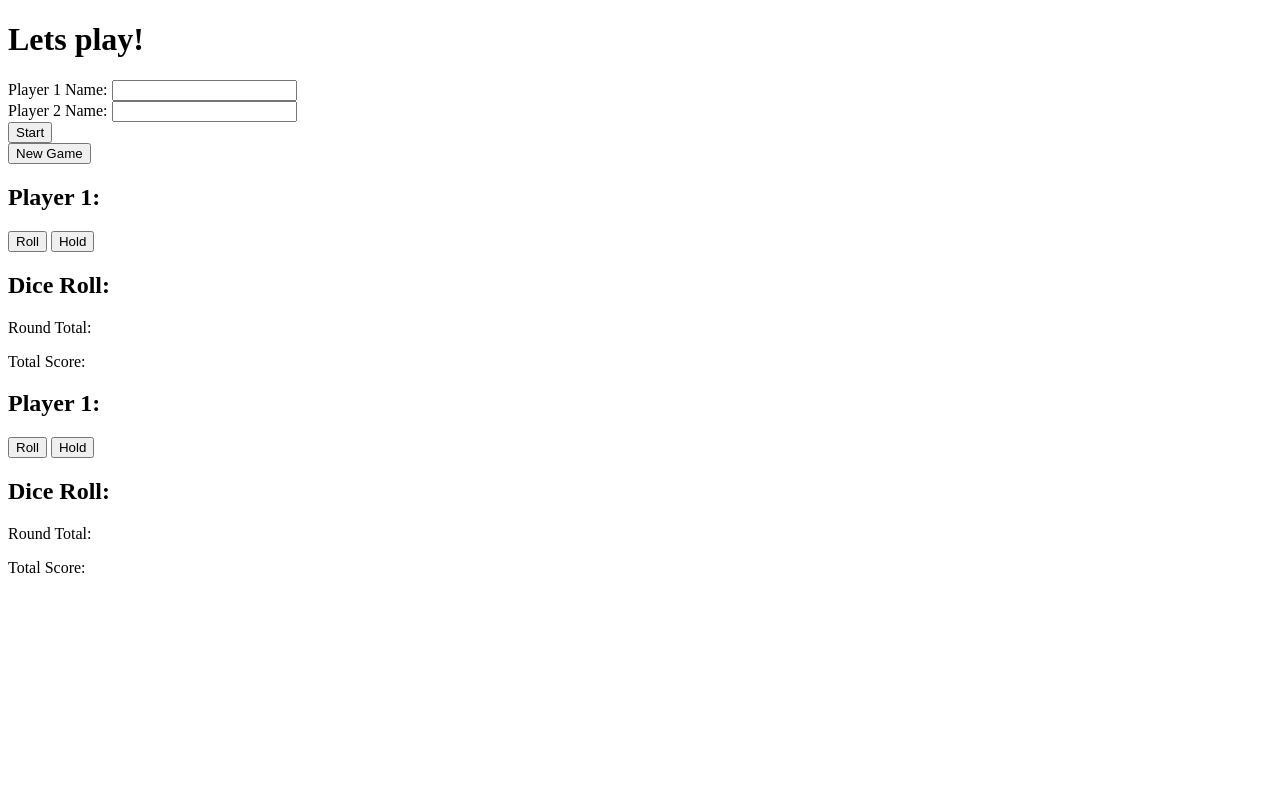
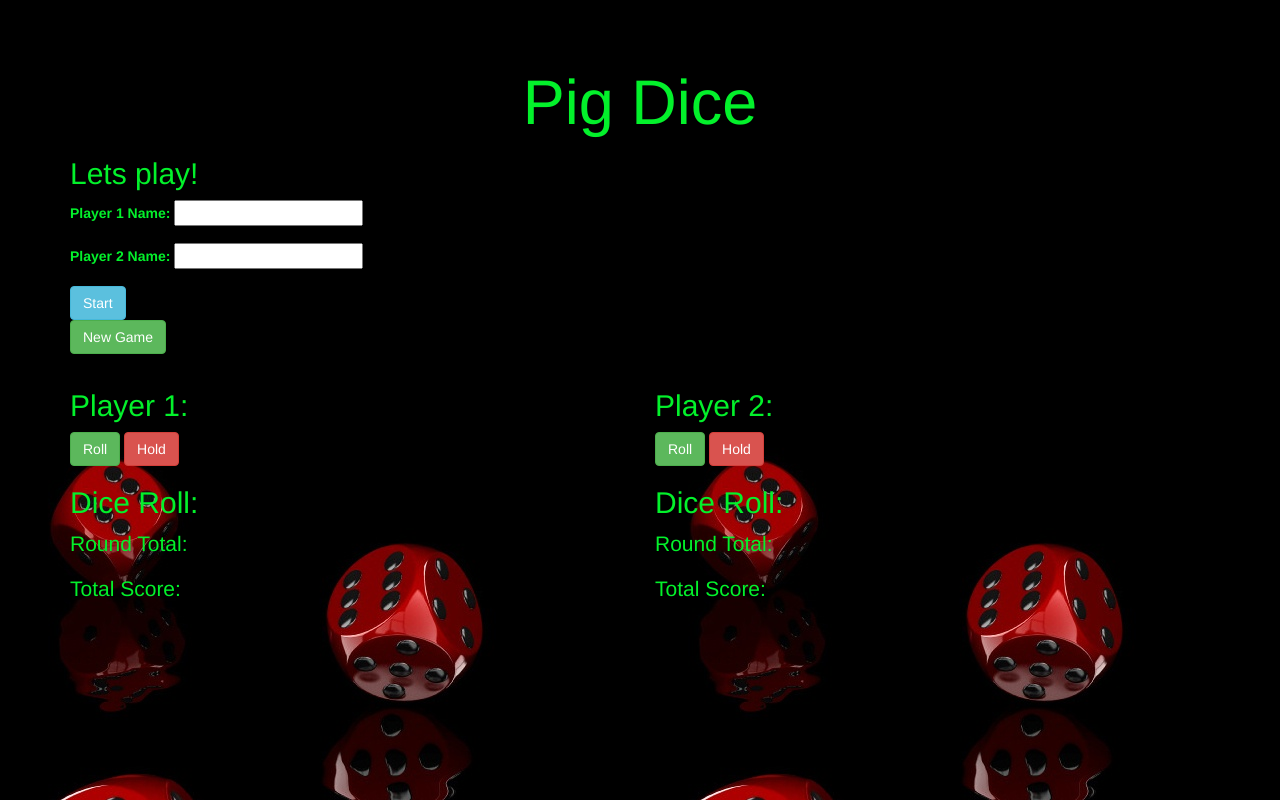
Before and after one commit to Allanlcomander/Pig-Dice, a plain HTML site: page index.html in a window 1280 px wide. Drawn offline with Linux system fonts and the light colour scheme.

Commit message:
added css

```diff
--- a/css/styles.css
+++ b/css/styles.css
@@ -0,0 +1,20 @@
+.start-menu h1{
+  text-align: center;
+
+}
+.jumbotron{
+  background-image: url("../img/mistakes.jpg");
+
+}
+body{
+    background-image: url("../img/mistakes.jpg");
+
+}
+.player-console{
+  color:#03f12b
+
+}
+.start-menu {
+    color:#03f12b
+
+}
--- a/index.html
+++ b/index.html
@@ -1,54 +1,63 @@
 <!DOCTYPE html>
 <html lang="en" dir="ltr">
+
 <head>
   <meta charset="utf-8">
   <link href="css/styles.css" rel="stylesheet" type="text/css">
-    <link href="css.bootstrap.css" rel="stylesheet" type="text/css">
+  <link href="css/bootstrap.css" rel="stylesheet" type="text/css">
+  <link href="https://fonts.googleapis.com/css?family=Kanit" rel="stylesheet">
   <title> Pig Dice Game</title>
 </head>
+
 <body>
+  <div class="jumbotron">
   <div class="start-menu container">
-     <div class="jumbotron">
-       <h1>Lets play!</h1>
+      <h1>Pig Dice</h1>
+      <h2>Lets play!</h2>
+
       <form id="player-1">
         <div class="form-group">
           <label for="player1Name">Player 1 Name:</label>
-           <input required class="player1Name form-control" type="text">
+          <input required class="player1Name form" type="text">
         </div>
       </form>
+
 
       <form id="player-2">
         <div class="form-group">
           <label for="player2Name">Player 2 Name:</label>
-           <input required class="player2Name form-control" type="text">
+          <input required class="player2Name form"type="text">
         </div>
       </form>
       <button id="start" class="btn-info btn">Start</button>
   </div>
-   </div>
 
-   <div class="player-console container">
-     <button id="new-game" class btn-success btn> New Game</button>
+
+  <div class="container player-console">
+    <p class="bt"><button id="new-game" class="btn-success btn"> New Game</button><p>
     <div class="row">
       <div class="col-md-6">
         <h2>Player 1:<span id="player1Name"></span></h2>
         <button id="player1-roll" class="btn-success btn">Roll</button>
-           <button id="player1-hold" class="btn-success btn">Hold</button>
+        <button id="player1-hold" class="btn-danger btn">Hold</button>
         <h2>Dice Roll: <span id="die-roll-1"></span></h2>
         <p>Round Total: <span id="round-total-1"></span></p>
         <p>Total Score: <span id="total-sore-1"></span></p>
       </div>
       <div class="col-md-6">
-         <h2>Player 1:<span id="player2Name"></span></h2>
+        <h2>Player 2:<span id="player2Name"></span></h2>
         <button id="player2-roll" class="btn-success btn">Roll</button>
-           <button id="player2-hold" class="btn-success btn">Hold</button>
+        <button id="player2-hold" class="btn-danger btn">Hold</button>
         <h2>Dice Roll: <span id="die-roll-2"></span></h2>
         <p>Round Total: <span id="round-total-2"></span></p>
         <p>Total Score: <span id="total-score-2"></span></p>
       </div>
     </div>
   </div>
+
   <script src="js/scripts.js"></script>
   <script src="js/jquery.js"></script>
+  </div>
 </body>
+
 </html>
```
Also changed, not shown: img/22178659.jpg (added), img/dice.jpeg (added), img/dih.jpeg (added), img/git.jpg (added), img/images.jpeg (added), img/man.jpeg (added), img/mistakes.jpg (added), img/textura.jpg (added). Lines whose indentation alone changed are shown as unchanged.
